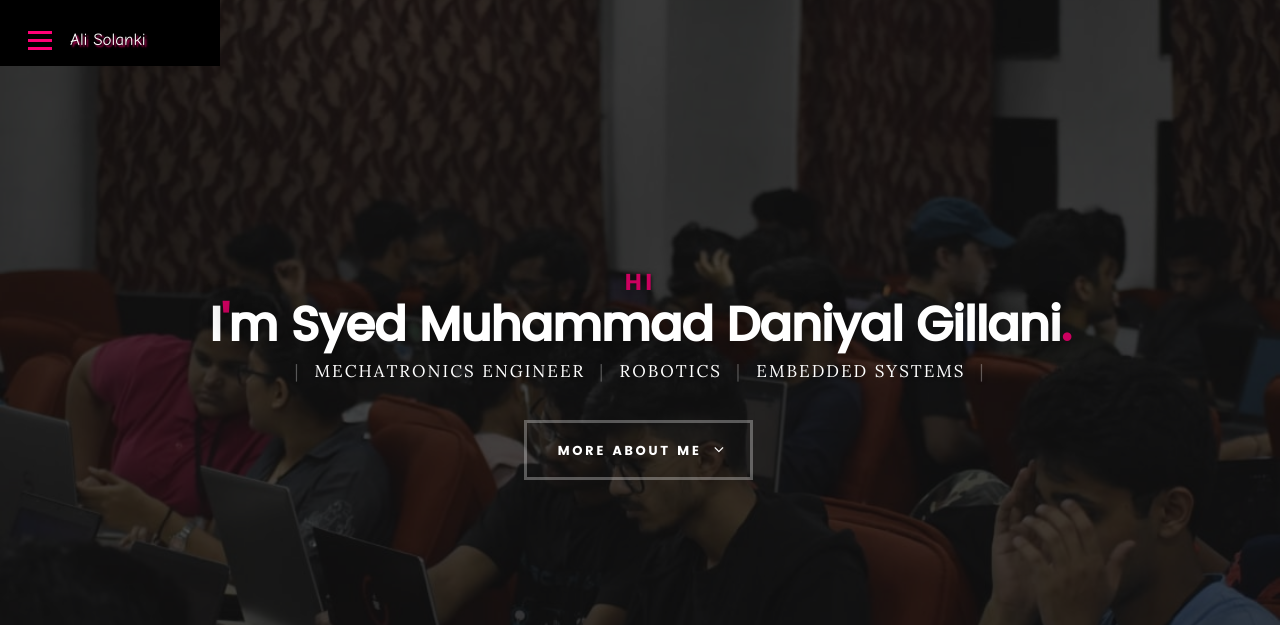
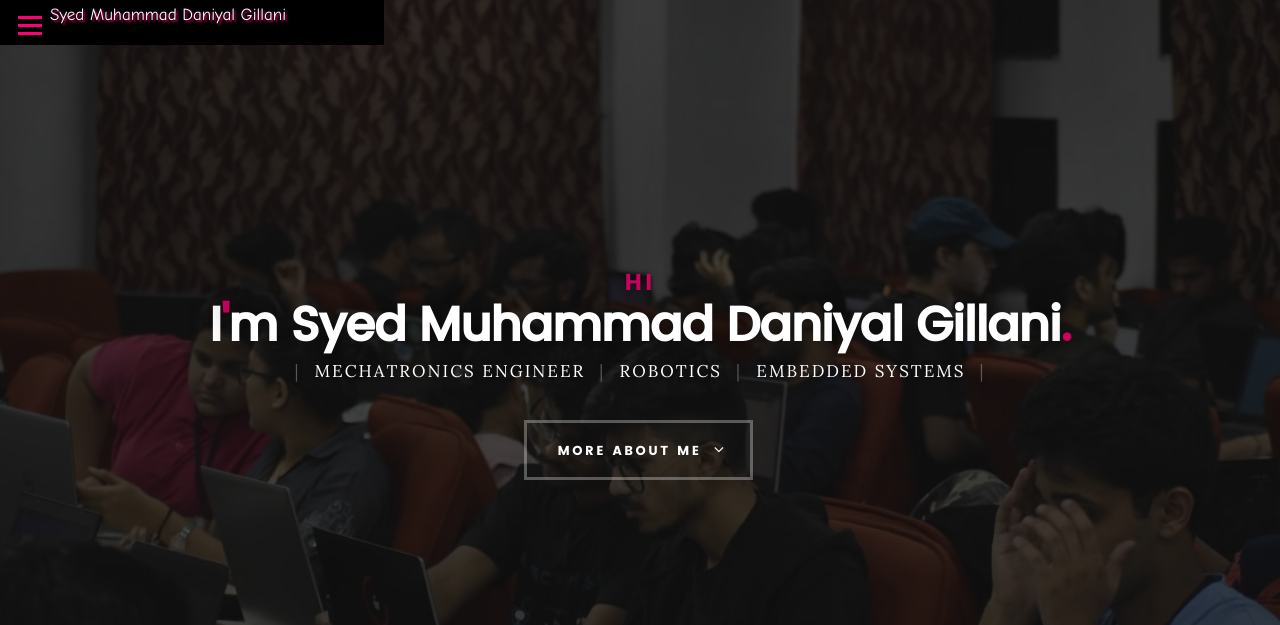
Before and after one commit to smdaniyalgillani/Portfolio, a plain HTML site: page index.html in a window 1280 px wide. Shown: the top 625 px of the page. Drawn offline with Linux system fonts and the light colour scheme; files whose address does not match are found by name.

Commit message:
Updating dropdown for my name

```diff
--- a/css/main.css
+++ b/css/main.css
@@ -1080,50 +1080,39 @@ button::-moz-focus-inner, input::-moz-focus-inner {
  * -------------------------------------------------------------------
  */
 header {
-	position: fixed;
-	width: 100%;
-	min-height: 66px;
-	z-index: 600;
-}
-header .row {
-	position: relative;
-	min-height: 66px;
-}
+    position: fixed;
+    top: 0;
+    left: 0;
+    width: 30%;           /* full-width header */
+    z-index: 600;
+    background-color: black;
+}
+
 header .top-bar {
-	/* display:; */
-	background: #000000;
-	min-width: 220px;
-	min-height: 66px;
-	position: relative;
-	/* left: 90px; */
-	top: 0;
-	margin-left: 0px;
-}
+    display: flex;         /* put logo and nav on one line */
+    align-items: center;   /* vertical centering */
+    justify-content: space-between;
+    background: #000000;
+    min-height: 66px;
+    padding: 0 20px;       /* optional horizontal padding */
+}
+
+/* logo container */
 header .logo {
-	float: left;
-	/* margin-left: 20px; */
-	margin-right: 50px;
-	margin-top: 25px;
-	position: center;
-}
+    margin: 0;             /* remove top margin pushing it down */
+    float: none;           /* flex handles layout */
+}
+
+/* logo link */
 header .logo a {
-	display: block;
-	margin:0px 0px 0px 10px;
-	margin-bottom:20px;
-	border: none;
-	text-shadow:2px 2px 2px #cc005f;
-	color: white;
-	/* width: 100%; */
-	height: 100%;
-    position:relative;
-    font-family:'Comic Sans MS';
-	/* background-size: 113px 30px; */
-}
-header{
-	background-color: black;
-	width: 220px;
-	height:66px;
-	display: inline;
+    display: inline-block;
+    margin: 0;
+    border: none;
+    text-shadow: 2px 2px 2px #cc005f;
+    color: white;
+    font-family: 'Comic Sans MS';
+    line-height: 1.2;
+    height: auto;          /* don’t force 100% */
 }
 
 /**
@@ -1134,8 +1123,8 @@ header{
 	float: left;
 	width: 40px;
 	height: 40px;
-	margin-left: 20px;
-	margin-top: 20px;
+	margin-left: 10px;
+	margin-top: 5px;
 	display: block;
 	position: relative;
 }
--- a/index.html
+++ b/index.html
@@ -45,7 +45,7 @@
    			<a class="menu-toggle" href="#"><span>Menu</span></a>
 
 	   		<div class="logo">
-		         <a href="index.html">Ali Solanki</a>
+		         <a href="index.html">Syed Muhammad Daniyal Gillani</a>
 		      </div>
 
 		   	<nav id="main-nav-wrap">
```
